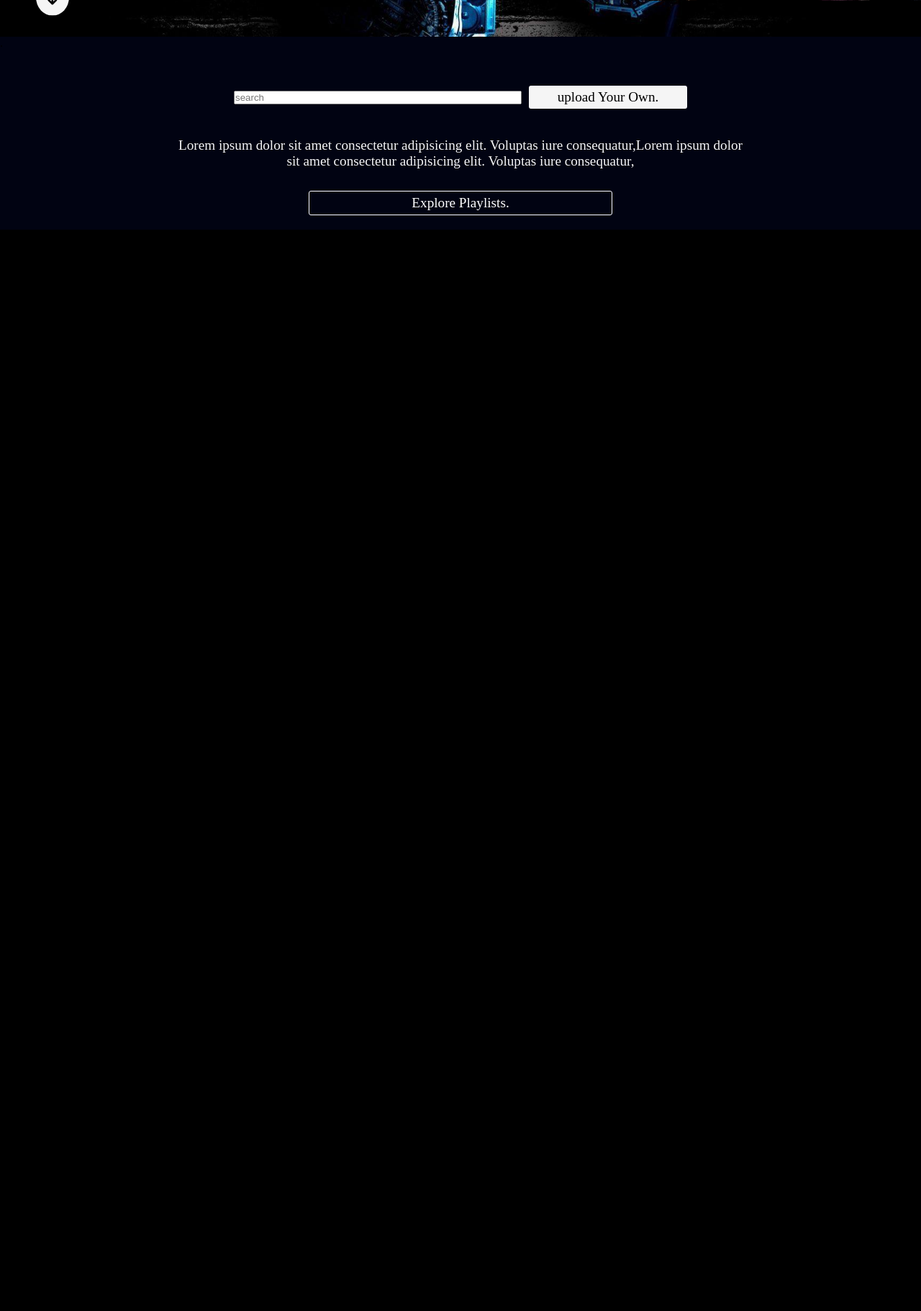
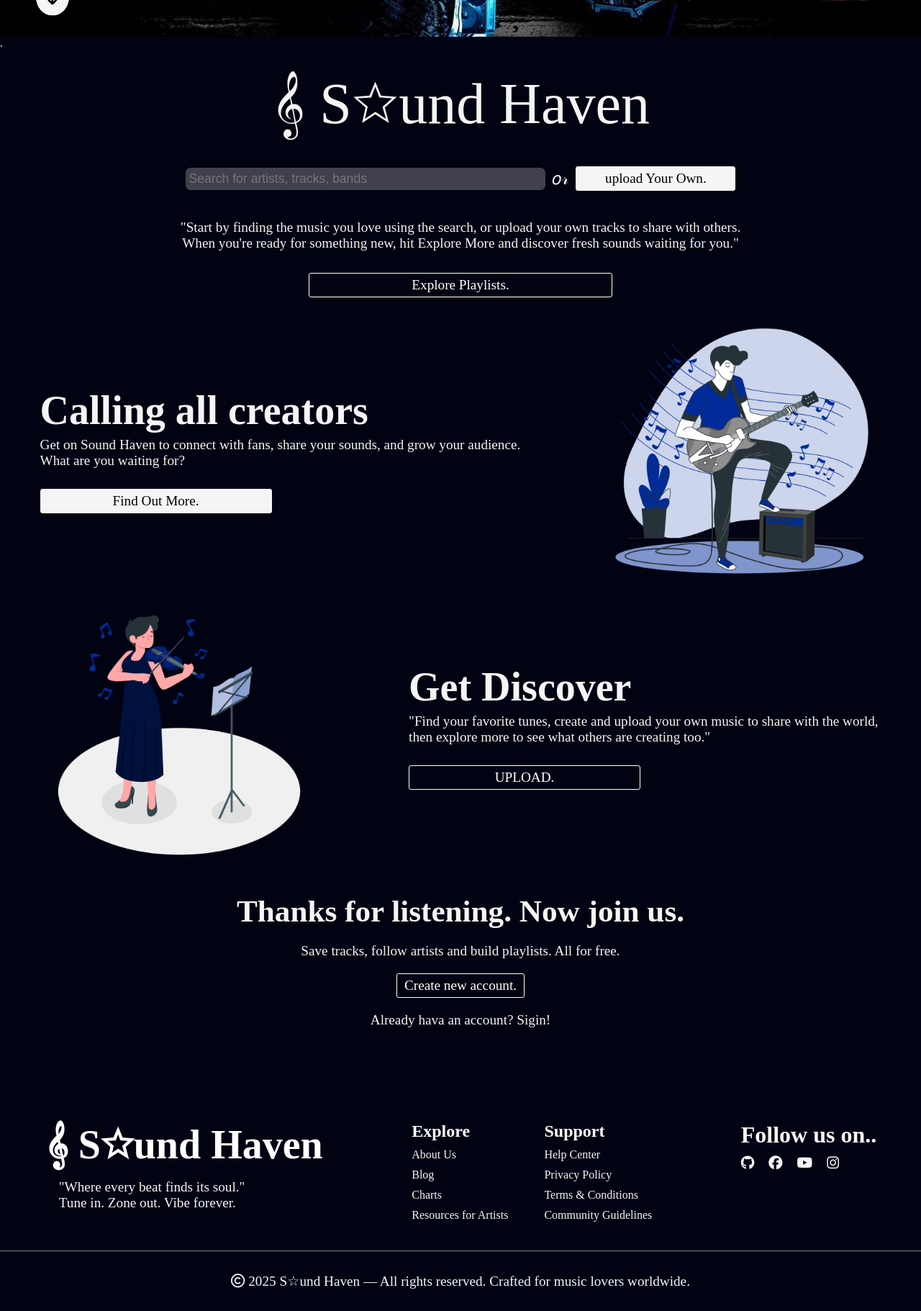
Before and after one commit to akashRanjan12/SoundHaven, a PHP site: page / in a window 1280 px wide. Shown: the part 749-2570 px from the top of the page at 72% size. Before the commit the page ends 1068 px from the top, so only its background shows below. Run offline with PHP 8.4, Linux system fonts and the light colour scheme.

Commit message:
frontend complete of pc part design

```diff
--- a/assets/css/style.css
+++ b/assets/css/style.css
@@ -5,26 +5,49 @@
 }
 a {
   text-decoration: none;
-  color: black;
+  color: white;
 }
 body {
   background-color: #010312;
+}
+/* select text effect For most modern browsers */
+::selection {
+  background: #7f00ff;
+  color: white; /* Optional: makes text more readable */
+}
+
+/* For Firefox specifically */
+::-moz-selection {
+  background: #7f00ff;
+  color: white;
+}
+/* scroll eff---------------------- */
+.reveal {
+  opacity: 0;
+  transform: translateY(50px);
+  transition: opacity 0.8s ease-out, transform 0.8s ease-out;
+}
+.reveal.visible {
+  opacity: 1;
+  transform: translateY(0);
 }
 /* anchor buttons */
 .white-btn {
   font-size: 1.2rem;
   background-color: whitesmoke;
   color: black;
+  width: max-content;
   padding: 5px 10px;
   border-radius: 3px;
   transition: all 0.3s ease;
   display: flex;
   justify-content: center;
   align-items: center;
+  border: 1px solid whitesmoke;
+
   &:hover {
     background-color: #000;
     color: whitesmoke;
-    border: 1px solid whitesmoke;
   }
 }
 .transparent-btn {
@@ -335,6 +413,11 @@ header a {
 /* sown container------------afterlandingpage*/
 .down-container {
   padding-top: 30px;
+  .logo {
+    font-size: 5rem;
+    text-align: center;
+    padding-bottom: 20px;
+  }
   .cont-01 {
     padding: 20px;
     display: flex;
@@ -344,7 +427,17 @@ header a {
     .search-container {
       form {
         input {
-          width: 400px;
+          width: 500px;
+          outline: none;
+          padding: 5px;
+          font-size: 1.1rem;
+          border-radius: 7px;
+          background-color: rgba(255, 255, 255, 0.248);
+          color: white;
+          border: none;
+          &:focus {
+            outline: none;
+          }
         }
       }
     }
@@ -368,6 +461,51 @@ header a {
     }
   }
 }
+/* container 02---------------------------- */
+.container-02 {
+  .cont-01,
+  .cont-02 {
+    display: flex;
+    justify-content: space-around;
+    align-items: center;
+    gap: 10px;
+    .data {
+      display: flex;
+      flex-direction: column;
+      gap: 5px;
+      h1 {
+        font-size: 3.5rem;
+      }
+      p {
+        font-size: 1.2rem;
+      }
+      a {
+        width: 300px;
+      }
+    }
+  }
+}
+/* container 03 */
+.container-03 {
+  padding-top: 40px;
+  padding-bottom: 30px;
+  display: flex;
+  flex-direction: column;
+  justify-content: center;
+  align-items: center;
+  gap: 20px;
+  h1 {
+    font-size: 2.7rem;
+  }
+  p {
+    font-size: 1.2rem;
+    a {
+      &:hover {
+        color: blue;
+      }
+    }
+  }
+}
 /* media queries------------------------------------------------------------------------ */
 @media screen and (max-width: 678px) {
   .carousel .list .item .content {
--- /dev/null
+++ b/assets/js/logic.js
@@ -0,0 +1,17 @@
+// scroll eff--------------------------------------------------------
+document.addEventListener("DOMContentLoaded", function () {
+  const elements = document.querySelectorAll(".reveal");
+
+  const observer = new IntersectionObserver(
+    (entries) => {
+      entries.forEach((entry) => {
+        if (entry.isIntersecting) {
+          entry.target.classList.add("visible");
+        }
+      });
+    },
+    { threshold: 0.2 }
+  ); // Trigger when 20% of the element is visible
+
+  elements.forEach((el) => observer.observe(el));
+});
--- /dev/null
+++ b/assets/js/preload.js
@@ -0,0 +1,17 @@
+window.addEventListener("load", function () {
+  // Check if the page has been loaded before
+  if (!localStorage.getItem("visited")) {
+    // First visit: show preloader, then store the flag
+    localStorage.setItem("visited", "true");
+    document.getElementById("preloader").style.display = "block";
+
+    setTimeout(function () {
+      document.getElementById("preloader").style.display = "none";
+      document.getElementById("content").style.display = "block";
+    }, 2000); // Delay (in milliseconds)
+  } else {
+    // Returning visitor: skip preloader
+    document.getElementById("preloader").style.display = "none";
+    document.getElementById("content").style.display = "block";
+  }
+});
--- /dev/null
+++ b/includes/footer.php
@@ -0,0 +1,167 @@
+<!DOCTYPE html>
+<html lang="en">
+  <head>
+    <meta charset="UTF-8" />
+    <meta name="viewport" content="width=device-width, initial-scale=1.0" />
+    <title>FOOTER</title>
+    <link
+      rel="stylesheet"
+      href="https://cdnjs.cloudflare.com/ajax/libs/font-awesome/6.7.2/css/all.min.css"
+      integrity="sha512-Evv84Mr4kqVGRNSgIGL/F/aIDqQb7xQ2vcrdIwxfjThSH8CSR7PBEakCr51Ck+w+/U6swU2Im1vVX0SVk9ABhg=="
+      crossorigin="anonymous"
+      referrerpolicy="no-referrer" />
+    <style>
+      * {
+        padding: 0;
+        margin: 0;
+      }
+      body {
+        overflow-x: hidden;
+      }
+      a {
+        text-decoration: none;
+        color: whitesmoke;
+      }
+      .container-01 {
+        display: flex;
+        gap: 40px;
+        background-color: #010312;
+        color: whitesmoke;
+        justify-content: space-around;
+        padding: 40px 20px;
+        .logo-cont {
+          display: flex;
+          flex-direction: column;
+          gap: 10px;
+          .logo {
+            font-size: 3.5rem;
+            font-weight: 600;
+            color: white;
+          }
+          .quote {
+            padding: 5px 20px;
+            font-size: 1.2rem;
+          }
+        }
+        .data-cont {
+          display: flex;
+          gap: 50px;
+          .dc-01,
+          .dc-02 {
+            display: flex;
+            flex-direction: column;
+            gap: 10px;
+            color: rgb(162, 162, 162);
+            h2 {
+              color: white;
+            }
+            a {
+              transition: all 0.3s ease;
+              &:hover {
+                transform: scale(1.1);
+                color: whitesmoke;
+              }
+            }
+          }
+        }
+        .sm-cont {
+          display: flex;
+          flex-direction: column;
+          .sm {
+            padding-top: 10px;
+            display: flex;
+            gap: 20px;
+            font-size: 1.2rem;
+            a {
+              transition: all 0.3s ease;
+              &:hover {
+                transform: scale(1.2);
+              }
+              .fa-facebook {
+                transition: all 0.3s ease;
+                &:hover {
+                  color: blue;
+                }
+              }
+              .fa-github {
+                transition: all 0.3s ease;
+                &:hover {
+                  color: rgb(98, 98, 98);
+                }
+              }
+              .fa-instagram {
+                transition: all 0.3s ease;
+                &:hover {
+                  color: orange;
+                }
+              }
+              .fa-youtube {
+                transition: all 0.3s ease;
+                &:hover {
+                  color: orangered;
+                }
+              }
+            }
+          }
+        }
+      }
+      .footer-bottom {
+        display: flex;
+        justify-content: center;
+        align-items: center;
+        gap: 5px;
+        font-size: 1.2rem;
+        padding: 30px 10px;
+        color: aliceblue;
+        background-color: #010312;
+        border-top: 1px solid gray;
+      }
+    </style>
+  </head>
+  <body>
+    <footer>
+      <div class="container-01">
+        <div class="logo-cont">
+          <div class="logo">𝄞 S☆und Haven</div>
+          <div class="quote">
+            <p>
+              "Where every beat finds its soul."
+              <br />
+              Tune in. Zone out. Vibe forever.
+            </p>
+          </div>
+        </div>
+        <div class="data-cont">
+          <div class="dc-01">
+            <h2>Explore</h2>
+            <a href="#">About Us</a>
+            <a href="#">Blog</a>
+            <a href="#">Charts</a>
+            <a href="#">Resources for Artists</a>
+          </div>
+          <div class="dc-02">
+            <h2>Support</h2>
+            <a href="#">Help Center</a>
+            <a href="#">Privacy Policy</a>
+            <a href="#">Terms & Conditions</a>
+            <a href="#">Community Guidelines</a>
+          </div>
+        </div>
+        <div class="sm-cont">
+          <h1>Follow us on..</h1>
+          <div class="sm">
+            <a href="#"><i class="fa-brands fa-github"></i></a>
+            <a href="#"><i class="fa-brands fa-facebook"></i></a>
+            <a href="#"><i class="fa-brands fa-youtube"></i></a>
+            <a href="#"><i class="fa-brands fa-instagram"></i></a>
+          </div>
+        </div>
+      </div>
+      <div class="footer-bottom">
+        <i class="fa-regular fa-copyright"></i>
+        <p class="date">2025</p>
+        <p>S☆und Haven — All rights reserved. Crafted for music lovers worldwide.</p>
+      </div>
+    </footer>
+  </body>
+</html>
--- a/index.html
+++ b/index.php
@@ -32,12 +32,33 @@
     </style>
   </head>
   <body>
+    <!-- preloader------------------ -->
+    <div id="preloader">
+      <p style="font-size: 7rem">𝄞</p>
+      <p>S☆und Haven</p>
+      <div class="loading">
+        <svg width="64px" height="48px">
+          <polyline
+            points="0.157 23.954, 14 23.954, 21.843 48, 43 0, 50 24, 64 24"
+            id="back"></polyline>
+          <polyline
+            points="0.157 23.954, 14 23.954, 21.843 48, 43 0, 50 24, 64 24"
+            id="front"></polyline>
+        </svg>
+      </div>
+      <h1>welcome to the S☆und Haven.</h1>
+      <h3>Website is loading please wait...</h3>
+    </div>
+    <!-- end preloader-------------- -->
     <pc-part class="pc-only-design">
       <header>
-        <nav>
+        <div class="navbar">
+          <div class="logo">𝄞 S☆und Haven</div>
+          <div class="acc">
           <a href="" class="white-btn">Create Acc</a>
           <a href="" class="transparent-btn">Sigin</a>
-        </nav>
+          </div>
+        </div>
       </header>
       <!-- carousel -->
       <div class="carousel">
@@ -46,10 +67,10 @@
           <div class="item">
             <img src="assets/rawMat/img01.jpg" alt="" />
             <div class="content">
-              <div class="author">SOUND HAVEN</div>
+              <div class="author">S☆UND HAVEN</div>
               <div class="title">Where Every Music</div>
               <div class="topic">Scene Live</div>
-              <div class="des">
+              <div class="des" style="font-size: 1.2rem">
                 From bedrooms and broom closets to studios and stadiums,
                 SoundCloud is where you define what’s next in music. Just hit
                 upload.
@@ -63,10 +84,10 @@
           <div class="item">
             <img src="assets/rawMat/img02.jpg" alt="" />
             <div class="content">
-              <div class="author">SOUND HAVEN</div>
+              <div class="author">S☆UND HAVEN</div>
               <div class="title">FIND PLAYLISTs WHAT's,</div>
               <div class="topic">Find Well.</div>
-              <div class="des">
+              <div class="des" style="font-size: 1.2rem">
                 Discover your next obsession, or become someone else’s. Sound
                 Haven is the only Platform where fans and artists come together
                 to discover and connect through music.
@@ -80,10 +101,10 @@
           <div class="item">
             <img src="assets/rawMat/img03.png" alt="" />
             <div class="content">
-              <div class="author">CREATE OWN</div>
+              <div class="author">S☆UND HAVEN</div>
               <div class="title">DISCOVER</div>
               <div class="topic">GET DISCOVER.</div>
-              <div class="des">
+              <div class="des" style="font-size: 1.2rem">
                 Discover millions of songs, remixes and Bhojpuri to hollywood:
                 every track you can find elsewhere, and millions more you can’t
                 find anywhere else.
@@ -97,11 +118,11 @@
           <div class="item">
             <img src="assets/rawMat/img04.png" alt="" />
             <div class="content">
-              <div class="author">SOUND HAVEN</div>
-              <div class="title">Come Sound Haven,</div>
+              <div class="author">S☆UND HAVEN</div>
+              <div class="title">Come,</div>
               <div class="topic">Join us.</div>
-              <div class="des">
-                Get on SOund Haven to connect with fans, share your sounds, and
+              <div class="des" style="font-size: 1.2rem">
+                Get on S☆UND HAVEN to connect with fans, share your sounds, and
                 grow your audience. What are you waiting for? Join us!
               </div>
               <div class="buttons">
@@ -142,25 +163,84 @@
       <!-- secont page of pc part -->
       <a name="down"></a>
       <div class="down-container">
-        <div class="cont-01">
+        <div class="logo reveal">𝄞 S☆und Haven</div>
+        <div class="cont-01  reveal">
           <div class="search-container">
             <form action="serch.php" method="POST">
-              <input type="search" placeholder="search" />
+              <input
+                type="search"
+                placeholder="Search for artists, tracks, bands" />
             </form>
           </div>
-          <div class="btn-cont white-btn">upload Your Own.</div>
+          <font style="font-size: 1.5rem">𝑜𝓇</font>
+          <a href=""><div class="btn-cont white-btn">upload Your Own.</div></a>
         </div>
-        <div class="cont-02">
+        <div class="cont-02  reveal">
           <p>
-            Lorem ipsum dolor sit amet consectetur adipisicing elit. Voluptas
-            iure consequatur,Lorem ipsum dolor <br />
-            sit amet consectetur adipisicing elit. Voluptas iure consequatur,
+            "Start by finding the music you love using the search, or upload
+            your own tracks to share with others. <br />
+            When you're ready for something new, hit Explore More and discover
+            fresh sounds waiting for you."
           </p>
-          <div class="btn-cont transparent-btn">Explore Playlists.</div>
+          <a href=""
+            ><div class="btn-cont transparent-btn">Explore Playlists.</div></a
+          >
         </div>
       </div>
+      <div class="container-02">
+        <div class="cont-01  reveal">
+          <div class="data">
+            <h1>Calling all creators</h1>
+            <p>
+              Get on Sound Haven to connect with fans, share your sounds, and
+              grow your audience. <br />
+              What are you waiting for?
+            </p>
+            <br />
+            <a href="" class="white-btn">Find Out More.</a>
+          </div>
+          <div class="image">
+            <img
+              src="assets/rawMat/Playing Music-bro.png"
+              alt=""
+              width="380px" />
+          </div>
+        </div>
+        <div class="cont-02 reveal">
+          <div class="image">
+            <img
+              src="assets/rawMat/Playing Music-amico.png"
+              alt=""
+              width="380px" />
+          </div>
+          <div class="data">
+            <h1>Get Discover</h1>
+            <p>
+              "Find your favorite tunes, create and upload your own music to
+              share with the world, <br />
+              then explore more to see what others are creating too."
+            </p>
+            <br />
+            <a href="" class="transparent-btn">UPLOAD.</a>
+          </div>
+        </div>
+        <div class="container-03 reveal">
+          <h1>Thanks for listening. Now join us.</h1>
+          <p>Save tracks, follow artists and build playlists. All for free.</p>
+          <a href="" class="transparent-btn">Create new account.</a>
+          <p>Already hava an account? <a href=""> Sigin!</a></p>
+        </div>
+      </div>
+      <!-- <i class="fa-solid fa-guitar"></i> -->
+       <footer style="padding-top: 60px;">
+        <?php
+          require "includes/footer.php";
+        ?>
+       </footer>
     </pc-part>
     <responsive-part class="resp-design"> tab/mobile </responsive-part>
+    <script src="assets/js/logic.js"></script>
     <script src="assets/js/suffle.js"></script>
+    <script src="assets/js/preload.js"></script>
   </body>
 </html>
```
Also changed, not shown: other parts of assets/css/style.css (+68 -13 lines), test.html (deleted, +0 -13 lines), assets/rawMat/Playing Music-amico.png (added), assets/rawMat/Playing Music-bro.png (added).
